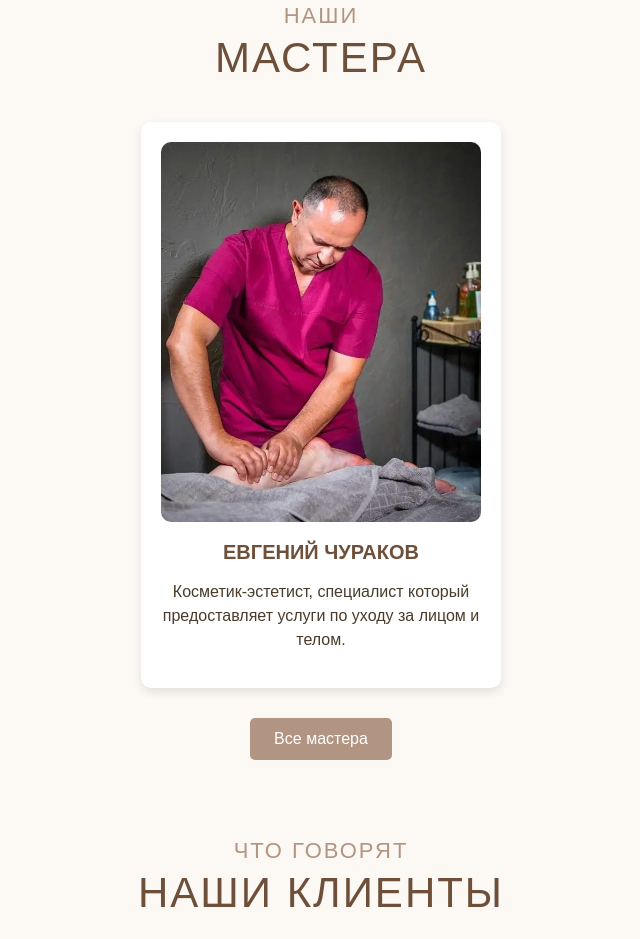
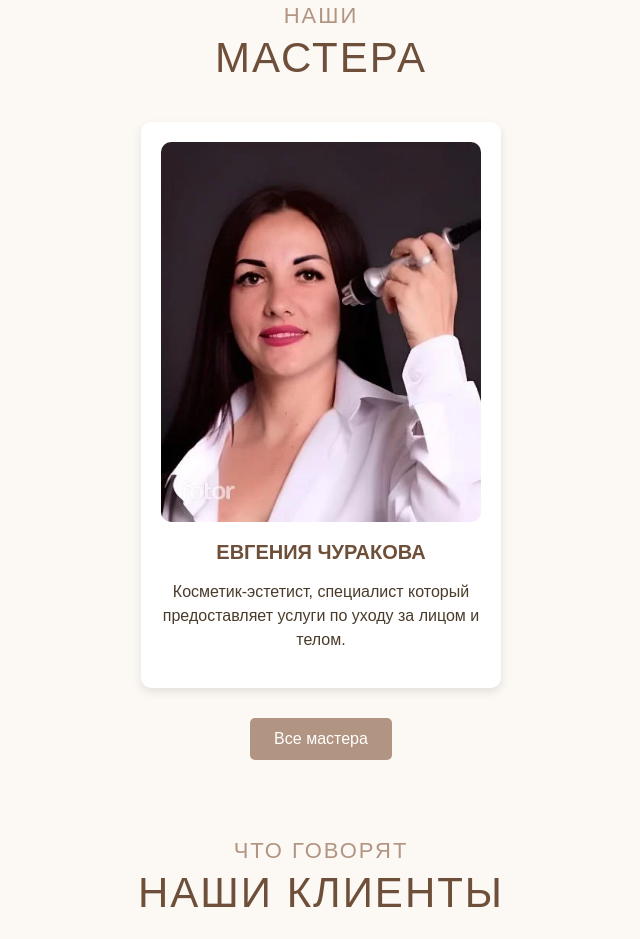
Before and after one commit to Matvei-Lise/dip_frontend, a website built with Vite: page index.html in a window 1280 px wide. Shown: the part 1587-2526 px from the top of the page, without its empty margins (319-959 px from the left). Built offline with nearby package versions, Linux system fonts and the light colour scheme.

Commit message:
мастера

```diff
--- a/index.html
+++ b/index.html
@@ -145,8 +145,8 @@
         <!-- Карточки мастеров -->
         <div class="team-cards">
           <div class="card">
-            <img src="/img/мастер3.webp" alt="Евгений Чураков" />
-            <h3>Евгений Чураков</h3>
+            <img src="/img/мастер.webp" alt="Евгений Чураков" />
+            <h3>Евгения Чуракова</h3>
             <p>
               Косметик-эстетист, специалист который предоставляет услуги по
               уходу за лицом и телом.
```
Also changed, not shown: src/pages/team.html (+2 -2 lines), public/img/serv-3.jpg (added), public/img/мастер.webp (added), public/img/мастер3.webp (deleted).
